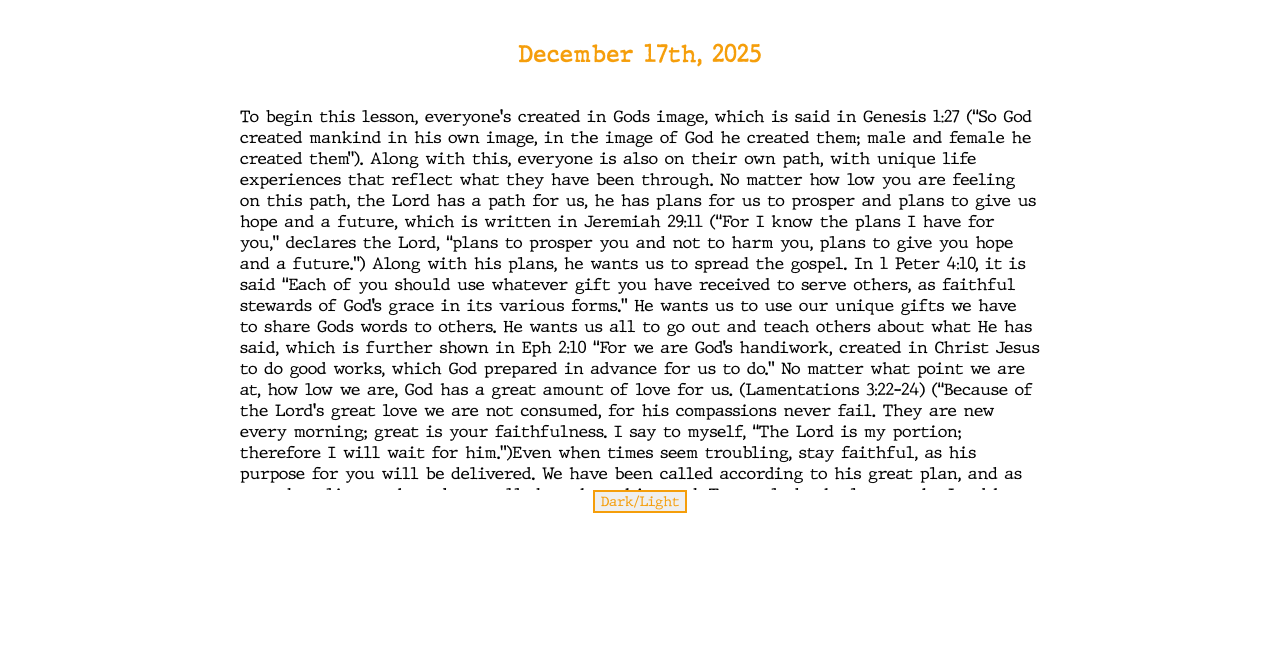
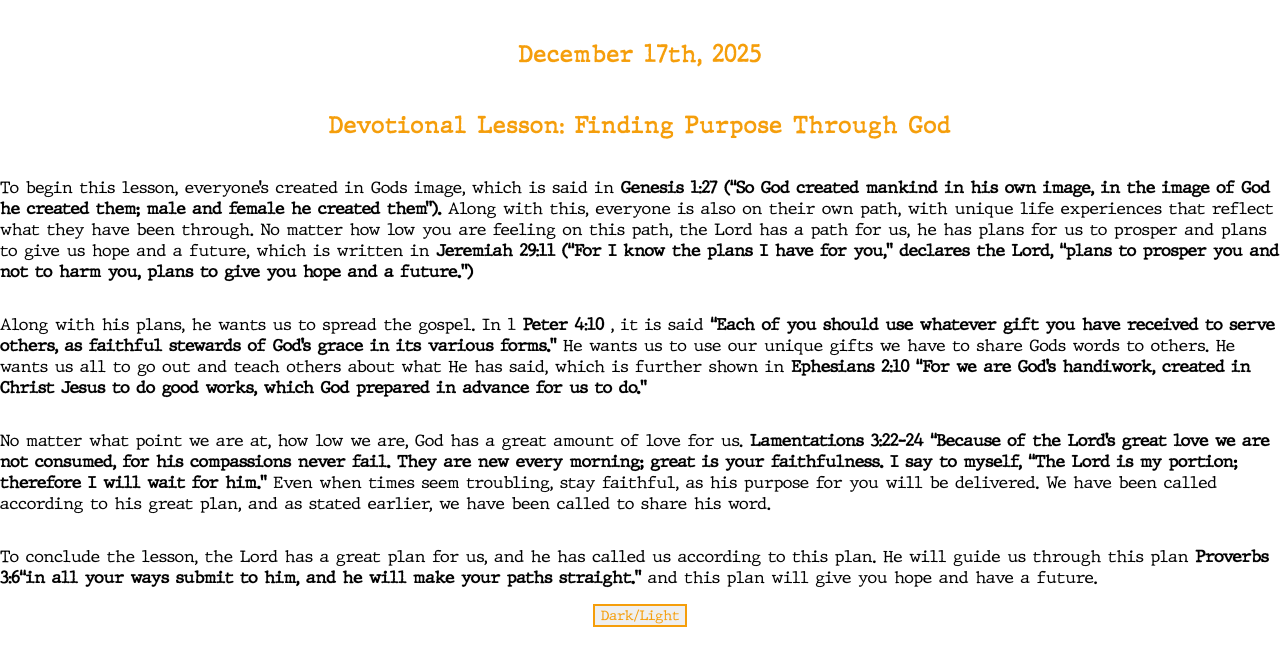
Before and after one commit to hallow-ween/versearch-blog, a plain HTML site: page dec17.html in a window 1280 px wide. Shown: the part 65-730 px from the top of the page. Drawn offline with Linux system fonts and the light colour scheme.

Commit message:
Update dec17.html

```diff
--- a/dec17.html
+++ b/dec17.html
@@ -13,19 +13,19 @@ width, initial-scale=1.0">
 <h1>versearch</h1>
 
 <h2>December 17th, 2025</h2>
-<div class="content">
-<p>
-To begin this lesson, everyone's created in Gods image, which is said in Genesis 1:27 (“So God created mankind in his own image, in the image of God he created them; male and female he created them”). Along with this, everyone is also on their own path, with unique life experiences that reflect what they have been through. No matter how low you are feeling on this path, the Lord has a path for us, he has plans for us to prosper and plans to give us hope and a future, which is written in Jeremiah 29:11 (“For I know the plans I have for you,” declares the Lord, “plans to prosper you and not to harm you, plans to give you hope and a future.”)
+<h2>Devotional Lesson: Finding Purpose Through God</h2>
 
-Along with his plans, he wants us to spread the gospel. In 1 Peter 4:10, it is said “Each of you should use whatever gift you have received to serve others, as faithful stewards of God’s grace in its various forms.” He wants us to use our unique gifts we have to share Gods words to others. He wants us all to go out and teach others about what He has said, which is further shown in Eph 2:10 “For we are God’s handiwork, created in Christ Jesus to do good works, which God prepared in advance for us to do.”
+<p> To begin this lesson, everyone’s created in Gods image, which is said in <b> Genesis 1:27 (“So God created mankind in his own image, in the image of God he created them; male and female he created them”). </b> Along with this, everyone is also on their own path, with unique life experiences that reflect what they have been through. No matter how low you are feeling on this path, the Lord has a path for us, he has plans for us to prosper and plans to give us hope and a future, which is written in <b> Jeremiah 29:11 (“For I know the plans I have for you,” declares the Lord, “plans to prosper you and not to harm you, plans to give you hope and a future.”) </b> </p>
 
-No matter what point we are at, how low we are, God has a great amount of love for us. (Lamentations 3:22-24) (“Because of the Lord's great love we are not consumed, for his compassions never fail. They are new every morning; great is your faithfulness. I say to myself, “The Lord is my portion; therefore I will wait for him.”)Even when times seem troubling, stay faithful, as his purpose for you will be delivered. We have been called according to his great plan, and as stated earlier, we have been called to share his word.
+<p> Along with his plans, he wants us to spread the gospel. In 1 <b> Peter 4:10 </b>, it is said <b>“Each of you should use whatever gift you have received to serve others, as faithful stewards of God’s grace in its various forms.”</b> He wants us to use our unique gifts we have to share Gods words to others. He wants us all to go out and teach others about what He has said, which is further shown in <b>Ephesians 2:10 “For we are God’s handiwork, created in Christ Jesus to do good works, which God prepared in advance for us to do.”</b> </p>
 
-To conclude the lesson, the Lord has a great plan for us, and he has called us according to this plan. He will guide us through this plan (Proverbs 3:6) (“in all your ways submit to him, and he will make your paths straight.”) and this plan will give you hope and have a future.</p>
+<p> No matter what point we are at, how low we are, God has a great amount of love for us. <b>Lamentations 3:22-24 “Because of the Lord’s great love we are not consumed, for his compassions never fail. They are new every morning; great is your faithfulness. I say to myself, “The Lord is my portion; therefore I will wait for him.”</b> Even when times seem troubling, stay faithful, as his purpose for you will be delivered. We have been called according to his great plan, and as stated earlier, we have been called to share his word. </p>
 
-</div>
+<p> To conclude the lesson, the Lord has a great plan for us, and he has called us according to this plan. He will guide us through this plan <b> Proverbs 3:6“in all your ways submit to him, and he will make your paths straight.”</b> and this plan will give you hope and have a future.</p>
+
  <div class="footer">
 <button onclick="darkOrLight()" id="darklight">Dark/Light</button>
  </div>
   <script src="scripts.js"></script>
+
  </body>
```
